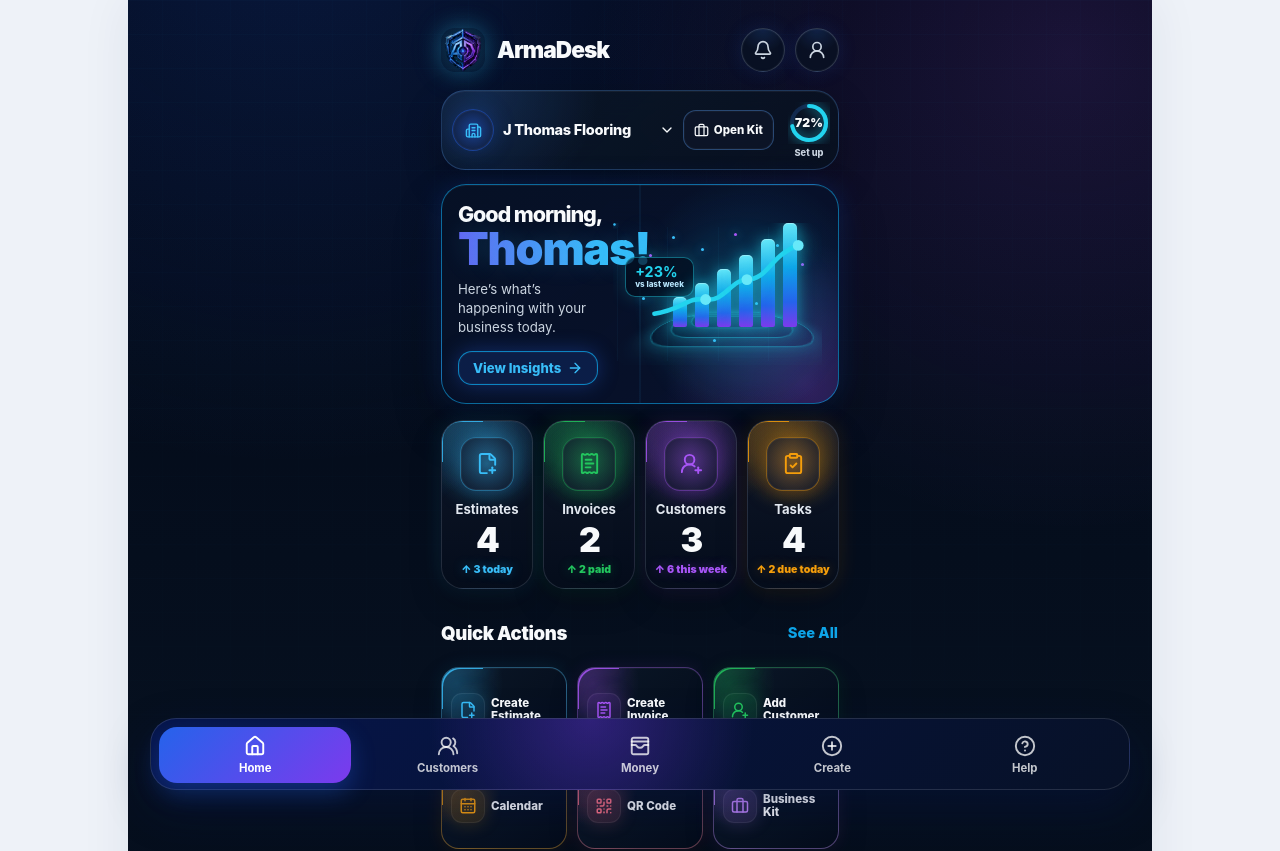
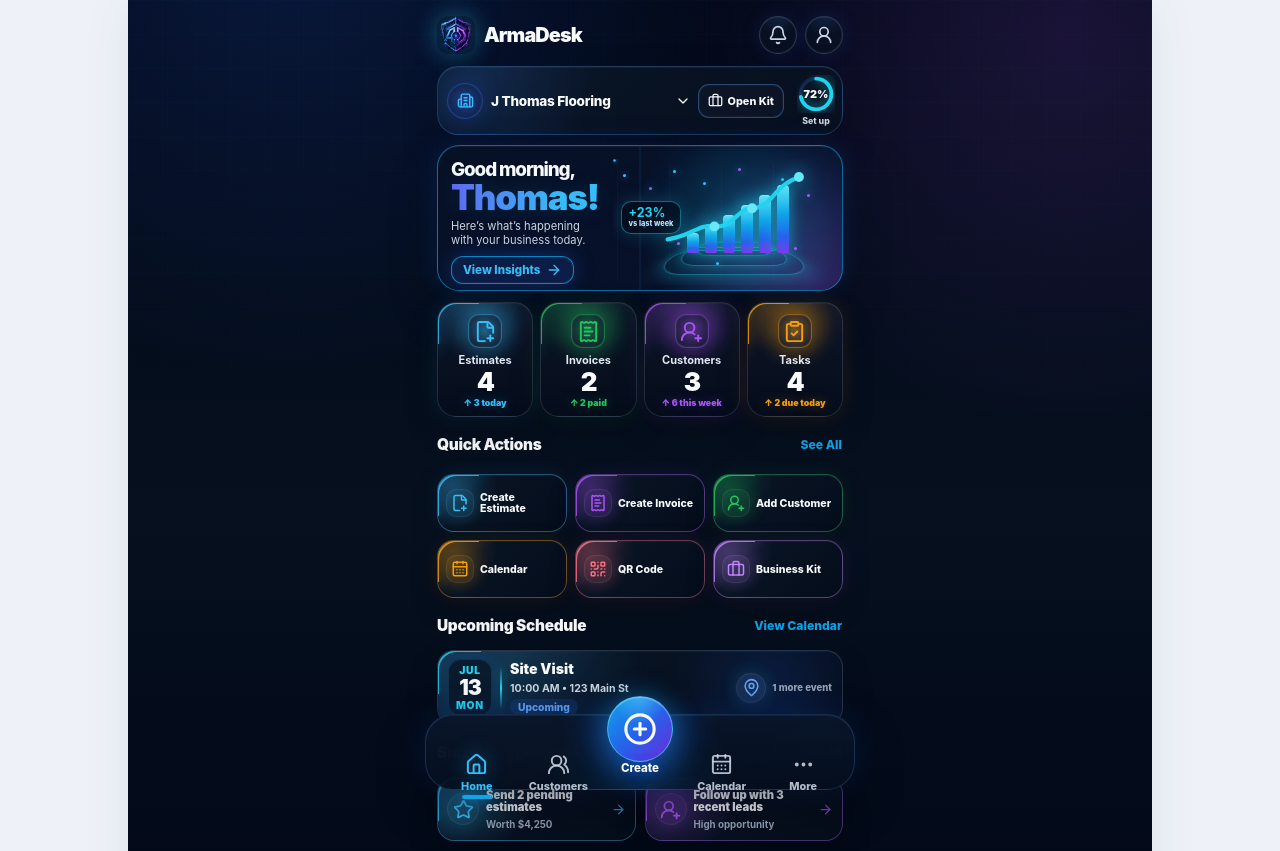
Before and after one commit to thexlos/app2, a React (Vite) app: page / in a window 1280 px wide. Shown: the top 851 px of the page. Built offline with nearby package versions, Linux system fonts and the light colour scheme.

Commit message:
Tighten ArmaDesk home layout and rebuild bottom nav

```diff
--- a/src/components/navigation/Navigation.tsx
+++ b/src/components/navigation/Navigation.tsx
@@ -1,25 +1,33 @@
 import {
-  CircleHelp,
+  CalendarDays,
   CirclePlus,
   Home,
+  MoreHorizontal,
   UsersRound,
-  WalletCards,
 } from "lucide-react";
-import type { MainTab } from "../../state/AppState";
+import type { Screen } from "../../state/AppState";
 import { useAppState } from "../../state/AppState";
 
-const items: { id: MainTab; label: string; icon: typeof Home }[] = [
-  { id: "home", label: "Home", icon: Home },
-  { id: "customers", label: "Customers", icon: UsersRound },
-  { id: "money", label: "Money", icon: WalletCards },
-  { id: "create", label: "Create", icon: CirclePlus },
-  { id: "help", label: "Help", icon: CircleHelp },
+type NavItem = {
+  id: "home" | "customers" | "create" | "calendar" | "more";
+  label: string;
+  icon: typeof Home;
+  target: Screen;
+  isCenter?: boolean;
+};
+
+const items: NavItem[] = [
+  { id: "home", label: "Home", icon: Home, target: "home" },
+  { id: "customers", label: "Customers", icon: UsersRound, target: "customers" },
+  { id: "create", label: "Create", icon: CirclePlus, target: "create", isCenter: true },
+  { id: "calendar", label: "Calendar", icon: CalendarDays, target: "calendar" },
+  { id: "more", label: "More", icon: MoreHorizontal, target: "help" },
 ];
 
-function isTabActive(currentScreen: string, tab: MainTab) {
-  if (currentScreen === tab) return true;
+function isTabActive(currentScreen: string, item: NavItem) {
+  if (currentScreen === item.target) return true;
   if (
-    tab === "customers" &&
+    item.id === "customers" &&
     [
       "customer-detail",
       "add-customer",
@@ -28,19 +36,11 @@
       "import-wizard",
       "sync-center",
       "export-center",
-      "calendar",
     ].includes(currentScreen)
   )
     return true;
-  if (tab === "money" && currentScreen === "estimate-detail") return true;
   if (
-    tab === "money" &&
-    ["estimate-builder", "invoice-builder"].includes(currentScreen)
-  )
-    return true;
-  if (tab === "money" && currentScreen === "official-document") return true;
-  if (
-    tab === "create" &&
+    item.id === "create" &&
     [
       "business-kits",
       "my-business-kit",
@@ -58,9 +58,11 @@
     ].includes(currentScreen)
   )
     return true;
+  if (item.id === "calendar" && currentScreen === "calendar") return true;
   if (
-    tab === "help" &&
+    item.id === "more" &&
     [
+      "help",
       "help-request",
       "help-request-detail",
       "monthly-support",
@@ -68,7 +70,7 @@
     ].includes(currentScreen)
   )
     return true;
-  if (tab === "home" && currentScreen === "setup") return true;
+  if (item.id === "home" && currentScreen === "setup") return true;
   return false;
 }
 
@@ -76,16 +78,25 @@
   const { currentScreen, setCurrentScreen } = useAppState();
   return (
     <nav className="bottom-nav" aria-label="Main navigation">
-      {items.map(({ id, label, icon: Icon }) => (
-        <button
-          key={id}
-          className={`bottom-nav__item${isTabActive(currentScreen, id) ? " bottom-nav__item--active" : ""}`}
-          onClick={() => setCurrentScreen(id)}
-        >
-          <Icon size={22} strokeWidth={2.1} />
-          <span>{label}</span>
-        </button>
-      ))}
+      {items.map((item) => {
+        const { id, label, icon: Icon, target, isCenter } = item;
+        const active = isTabActive(currentScreen, item);
+        return (
+          <button
+            key={id}
+            className={`bottom-nav__item${active ? " bottom-nav__item--active" : ""}${isCenter ? " bottom-nav__item--create" : ""}`}
+            onClick={() => setCurrentScreen(target)}
+          >
+            <span className="bottom-nav__icon-wrap">
+              <Icon
+                size={isCenter ? 34 : 23}
+                strokeWidth={isCenter ? 2.2 : 2.05}
+              />
+            </span>
+            <span>{label}</span>
+          </button>
+        );
+      })}
     </nav>
   );
 }
--- a/src/components/navigation/navigation.css
+++ b/src/components/navigation/navigation.css
@@ -1,39 +1,134 @@
 .bottom-nav {
   position: fixed;
-  z-index: 20;
+  z-index: 30;
   left: 50%;
   bottom: max(10px, env(safe-area-inset-bottom));
   transform: translateX(-50%);
-  width: min(calc(100% - 24px), 980px);
-  height: 72px;
+  width: min(calc(100% - 24px), 430px);
+  height: 76px;
   display: grid;
-  grid-template-columns: repeat(5, 1fr);
-  padding: 8px;
-  border: 1px solid rgba(255, 255, 255, 0.12);
-  border-radius: 26px;
+  grid-template-columns: repeat(5, minmax(0, 1fr));
+  align-items: end;
+  gap: 0;
+  padding: 8px 10px 9px;
+  border: 1px solid rgba(96, 165, 250, 0.2);
+  border-radius: 28px;
   background:
-    radial-gradient(circle at 45% 0%, rgba(124, 58, 237, 0.34), transparent 30%),
-    linear-gradient(135deg, #06154b, #071127);
-  box-shadow: 0 18px 44px rgba(6, 21, 75, 0.34);
-  backdrop-filter: blur(14px);
+    radial-gradient(circle at 50% 0%, rgba(37, 99, 235, 0.28), transparent 34%),
+    radial-gradient(circle at 50% 105%, rgba(14, 165, 233, 0.14), transparent 42%),
+    linear-gradient(180deg, rgba(9, 22, 43, 0.94), rgba(4, 13, 28, 0.9));
+  box-shadow:
+    0 18px 48px rgba(0, 0, 0, 0.42),
+    0 0 32px rgba(37, 99, 235, 0.18),
+    inset 0 1px 0 rgba(255, 255, 255, 0.06);
+  backdrop-filter: blur(20px);
 }
+
 .bottom-nav__item {
+  position: relative;
   min-width: 0;
   min-height: 56px;
-  display: flex;
-  flex-direction: column;
-  align-items: center;
-  justify-content: center;
-  gap: 4px;
+  display: grid;
+  align-content: center;
+  justify-items: center;
+  gap: 3px;
   border: 0;
   border-radius: 18px;
   background: transparent;
-  color: rgba(255, 255, 255, 0.76);
-  font-size: 0.71rem;
-  font-weight: 700;
+  color: rgba(203, 213, 225, 0.88);
+  font-size: 0.68rem;
+  font-weight: 760;
+  line-height: 1;
+  text-align: center;
 }
-.bottom-nav__item--active {
-  color: #ffffff;
-  background: linear-gradient(135deg, #2563eb, #7c3aed);
-  box-shadow: 0 10px 24px rgba(37, 99, 235, 0.32);
+
+.bottom-nav__item > span:last-child {
+  position: relative;
+  z-index: 1;
+  overflow-wrap: normal;
+  word-break: normal;
+  hyphens: none;
 }
+
+.bottom-nav__icon-wrap {
+  position: relative;
+  z-index: 1;
+  width: 28px;
+  height: 28px;
+  display: grid;
+  place-items: center;
+  color: currentColor;
+}
+
+.bottom-nav__item--active:not(.bottom-nav__item--create) {
+  color: #38bdf8;
+}
+
+.bottom-nav__item--active:not(.bottom-nav__item--create)::before {
+  content: "";
+  position: absolute;
+  left: 50%;
+  bottom: 0;
+  width: 30px;
+  height: 4px;
+  border-radius: 999px;
+  background: #0ea5e9;
+  box-shadow: 0 0 14px rgba(14, 165, 233, 0.9);
+  transform: translateX(-50%);
+}
+
+.bottom-nav__item--active:not(.bottom-nav__item--create) .bottom-nav__icon-wrap {
+  filter: drop-shadow(0 0 10px rgba(14, 165, 233, 0.7));
+}
+
+.bottom-nav__item--create {
+  align-self: start;
+  min-height: 76px;
+  transform: translateY(-28px);
+  color: #f8fafc;
+  font-size: 0.72rem;
+  font-weight: 850;
+}
+
+.bottom-nav__item--create .bottom-nav__icon-wrap {
+  width: 66px;
+  height: 66px;
+  border: 1px solid rgba(103, 232, 249, 0.56);
+  border-radius: 999px;
+  background:
+    radial-gradient(circle at 50% 0%, rgba(103, 232, 249, 0.42), transparent 38%),
+    linear-gradient(135deg, #0ea5e9 0%, #2563eb 50%, #6d28d9 100%);
+  box-shadow:
+    0 14px 34px rgba(37, 99, 235, 0.44),
+    0 0 28px rgba(14, 165, 233, 0.44),
+    inset 0 1px 0 rgba(255, 255, 255, 0.28);
+}
+
+.bottom-nav__item--create > span:last-child {
+  margin-top: -2px;
+  text-shadow: 0 0 12px rgba(37, 99, 235, 0.55);
+}
+
+.bottom-nav__item--create.bottom-nav__item--active .bottom-nav__icon-wrap {
+  box-shadow:
+    0 16px 38px rgba(37, 99, 235, 0.5),
+    0 0 34px rgba(14, 165, 233, 0.54),
+    inset 0 1px 0 rgba(255, 255, 255, 0.3);
+}
+
+@media (max-width: 390px) {
+  .bottom-nav {
+    width: min(calc(100% - 18px), 430px);
+    height: 74px;
+    padding-inline: 8px;
+  }
+
+  .bottom-nav__item {
+    font-size: 0.64rem;
+  }
+
+  .bottom-nav__item--create .bottom-nav__icon-wrap {
+    width: 62px;
+    height: 62px;
+  }
+}
--- a/src/screens/home.css
+++ b/src/screens/home.css
@@ -2195,3 +2195,459 @@
     font-size: 0.69rem;
   }
 }
+
+/* Step 6G: exact density/proportion correction pass for the locked Home mockup. */
+.screen.home-screen {
+  padding: max(12px, env(safe-area-inset-top, 0px)) 0 calc(92px + env(safe-area-inset-bottom, 0px));
+}
+
+.home-content {
+  max-width: 430px;
+  padding-inline: 12px;
+}
+
+.home-app-header {
+  min-height: 46px;
+  margin-top: 0;
+}
+
+.home-brand {
+  gap: 9px;
+}
+
+.home-brand__logo {
+  width: 38px;
+  height: 38px;
+  border-radius: 12px;
+}
+
+.home-brand strong {
+  font-size: 1.24rem;
+}
+
+.home-header-actions {
+  gap: 8px;
+}
+
+.home-icon-button {
+  width: 38px;
+  height: 38px;
+}
+
+.home-top-utility-row {
+  min-height: 62px;
+  gap: 7px;
+  margin-top: 8px;
+  padding: 7px 9px;
+  border-radius: 21px;
+}
+
+.business-switcher.home-business-switcher,
+.business-switcher.home-business-switcher.business-switcher--compact {
+  min-height: 48px;
+}
+
+.business-switcher.home-business-switcher .business-switcher__body {
+  gap: 8px;
+}
+
+.business-switcher.home-business-switcher .icon-box {
+  width: 36px;
+  height: 36px;
+  flex-basis: 36px;
+}
+
+.business-switcher.home-business-switcher strong {
+  font-size: 0.85rem;
+}
+
+.home-open-kit-button {
+  min-height: 34px;
+  padding: 0 9px;
+  border-radius: 11px;
+  font-size: 0.68rem;
+}
+
+.home-setup-control {
+  width: 42px;
+  min-height: 52px;
+  font-size: 0.55rem;
+}
+
+.home-setup-ring,
+.home-setup-ring svg {
+  width: 38px;
+  height: 38px;
+}
+
+.home-setup-ring circle {
+  stroke-width: 4;
+}
+
+.home-setup-ring strong {
+  font-size: 0.68rem;
+}
+
+.home-hero {
+  height: 146px;
+  min-height: 0;
+  grid-template-columns: minmax(0, 0.83fr) minmax(142px, 1.17fr);
+  gap: 8px;
+  margin-top: 10px;
+  padding: 13px 13px;
+  border-radius: 22px;
+}
+
+.home-hero__copy {
+  align-content: center;
+}
+
+.home-hero__copy h1 {
+  gap: 1px;
+  margin-bottom: 5px;
+}
+
+.home-hero__copy h1 span {
+  font-size: clamp(1rem, 4.2vw, 1.18rem);
+}
+
+.home-hero__copy h1 strong {
+  font-size: clamp(1.74rem, 7.2vw, 2.18rem);
+}
+
+.home-hero__copy p {
+  max-width: 9.7rem;
+  font-size: 0.7rem;
+  line-height: 1.3;
+}
+
+.home-hero__action {
+  min-height: 28px;
+  margin-top: 8px;
+  padding: 0 11px;
+  border-radius: 12px;
+  font-size: 0.72rem;
+}
+
+.home-hero-analytics {
+  min-height: 126px;
+}
+
+.home-hero-analytics__badge {
+  top: 42px;
+  left: 8px;
+  padding: 5px 7px;
+}
+
+.home-hero-analytics__badge strong {
+  font-size: 0.78rem;
+}
+
+.home-hero-analytics__badge small {
+  font-size: 0.46rem;
+}
+
+.home-hero-analytics__bars {
+  right: 12px;
+  bottom: 32px;
+  left: 46px;
+  height: 60px;
+  gap: 6px;
+}
+
+.home-hero-analytics__bars i {
+  width: 12px;
+  border-radius: 4px 4px 2px 2px;
+}
+
+.home-hero-analytics__bars i:nth-child(1) { height: 20px; }
+.home-hero-analytics__bars i:nth-child(2) { height: 29px; }
+.home-hero-analytics__bars i:nth-child(3) { height: 38px; }
+.home-hero-analytics__bars i:nth-child(4) { height: 48px; }
+.home-hero-analytics__bars i:nth-child(5) { height: 58px; }
+.home-hero-analytics__bars i:nth-child(6) { height: 68px; }
+
+.home-hero-analytics__platform {
+  left: 24px;
+  right: -2px;
+  bottom: 3px;
+  height: 44px;
+}
+
+.home-hero-analytics__platform span:nth-child(1) {
+  width: 132px;
+  height: 44px;
+}
+
+.home-hero-analytics__platform span:nth-child(2) {
+  width: 102px;
+  height: 34px;
+}
+
+.home-hero-analytics__platform span:nth-child(3) {
+  width: 72px;
+  height: 25px;
+}
+
+.home-hero-analytics svg {
+  inset: 5px 4px 30px 28px;
+  width: calc(100% - 28px);
+  height: calc(100% - 35px);
+}
+
+.home-stats-section {
+  margin-top: 11px;
+}
+
+.home-stat-grid {
+  gap: 7px;
+}
+
+.home-stat-card {
+  min-height: 104px;
+  gap: 3px;
+  padding: 11px 5px 9px;
+  border-radius: 19px;
+}
+
+.home-stat-card__icon {
+  width: 34px;
+  height: 34px;
+  border-radius: 11px;
+}
+
+.home-stat-card__label {
+  margin-top: 3px;
+  font-size: 0.69rem;
+}
+
+.home-stat-card strong {
+  font-size: clamp(1.3rem, 5.1vw, 1.62rem);
+}
+
+.home-stat-card__trend {
+  font-size: 0.55rem;
+  line-height: 1.05;
+}
+
+.home-section-header {
+  min-height: 24px;
+  margin-bottom: 5px;
+}
+
+.home-section-header h2 {
+  font-size: 0.96rem;
+}
+
+.home-screen .btn--ghost {
+  min-height: 24px;
+  font-size: 0.76rem;
+}
+
+.home-quick-actions-panel {
+  margin-top: 8px;
+}
+
+.home-quick-grid {
+  gap: 8px;
+}
+
+.home-action-card {
+  min-height: 58px;
+  grid-template-columns: 28px minmax(0, 1fr);
+  gap: 6px;
+  padding: 8px 8px;
+  border-radius: 17px;
+}
+
+.home-action-card .home-chip {
+  width: 28px;
+  height: 28px;
+  border-radius: 10px;
+}
+
+.home-action-card strong {
+  font-size: 0.66rem;
+  line-height: 1.07;
+}
+
+.home-schedule-panel,
+.home-suggestions-panel {
+  margin-top: 8px;
+}
+
+.home-schedule-card {
+  min-height: 64px;
+  gap: 8px;
+  padding: 8px 10px;
+  border-radius: 17px;
+}
+
+.home-schedule-date {
+  width: 44px;
+  min-height: 52px;
+  padding: 5px 6px;
+  border-radius: 13px;
+}
+
+.home-schedule-date span {
+  font-size: 0.64rem;
+}
+
+.home-schedule-date strong {
+  font-size: 1.32rem;
+}
+
+.home-schedule-divider {
+  height: 44px;
+}
+
+.home-schedule-main strong {
+  font-size: 0.88rem;
+}
+
+.home-schedule-main span {
+  font-size: 0.66rem;
+}
+
+.home-schedule-main small {
+  padding: 2px 8px;
+  font-size: 0.64rem;
+}
+
+.home-schedule-side {
+  min-width: 70px;
+  display: flex;
+  align-items: center;
+  justify-content: end;
+  gap: 6px;
+  font-size: 0.6rem;
+  text-align: left;
+}
+
+.home-schedule-side .home-chip {
+  width: 30px;
+  height: 30px;
+  flex: 0 0 30px;
+}
+
+.home-suggestion-grid {
+  gap: 9px;
+}
+
+.home-suggestion-card {
+  min-height: 62px;
+  border-radius: 17px;
+}
+
+.home-suggestion-card__main {
+  min-height: 62px;
+  grid-template-columns: 32px minmax(0, 1fr) auto;
+  gap: 7px;
+  padding: 8px 9px;
+}
+
+.home-suggestion-card .home-chip {
+  width: 32px;
+  height: 32px;
+}
+
+.home-suggestion-card strong {
+  font-size: 0.7rem;
+  line-height: 1.13;
+}
+
+.home-suggestion-card small {
+  margin-top: 3px;
+  font-size: 0.61rem;
+  line-height: 1.15;
+}
+
+@media (max-width: 400px) {
+  .home-content {
+    padding-inline: 10px;
+  }
+
+  .home-top-utility-row {
+    gap: 6px;
+    padding-inline: 8px;
+  }
+
+  .business-switcher.home-business-switcher .icon-box {
+    width: 34px;
+    height: 34px;
+    flex-basis: 34px;
+  }
+
+  .business-switcher.home-business-switcher strong {
+    font-size: 0.8rem;
+  }
+
+  .home-open-kit-button {
+    padding-inline: 7px;
+    font-size: 0.64rem;
+  }
+
+  .home-setup-control {
+    width: 40px;
+  }
+
+  .home-hero {
+    height: 142px;
+    grid-template-columns: minmax(0, 0.8fr) minmax(134px, 1.2fr);
+    padding-inline: 12px;
+  }
+
+  .home-hero__copy h1 strong {
+    font-size: clamp(1.72rem, 7.1vw, 2.05rem);
+  }
+
+  .home-hero__copy p {
+    font-size: 0.69rem;
+  }
+
+  .home-stat-card {
+    min-height: 100px;
+    padding-inline: 4px;
+  }
+
+  .home-stat-card__icon {
+    width: 32px;
+    height: 32px;
+  }
+
+  .home-stat-card__label {
+    font-size: 0.64rem;
+  }
+
+  .home-stat-card__trend {
+    font-size: 0.51rem;
+  }
+
+  .home-action-card {
+    min-height: 56px;
+    grid-template-columns: 26px minmax(0, 1fr);
+    gap: 5px;
+    padding-inline: 7px;
+  }
+
+  .home-action-card .home-chip {
+    width: 26px;
+    height: 26px;
+  }
+
+  .home-action-card strong {
+    font-size: 0.61rem;
+  }
+
+  .home-suggestion-card__main {
+    grid-template-columns: 30px minmax(0, 1fr) auto;
+    gap: 6px;
+    padding-inline: 8px;
+  }
+
+  .home-suggestion-card .home-chip {
+    width: 30px;
+    height: 30px;
+  }
+}
```
Also changed, not shown: 2 other files (tests, documents, lock files or other folders).
